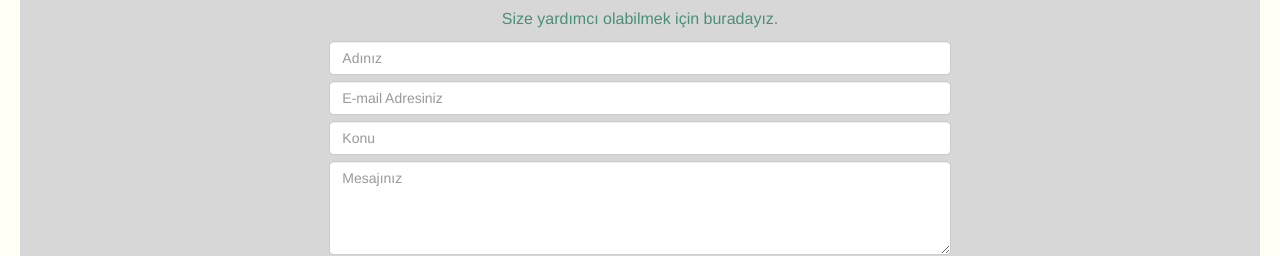
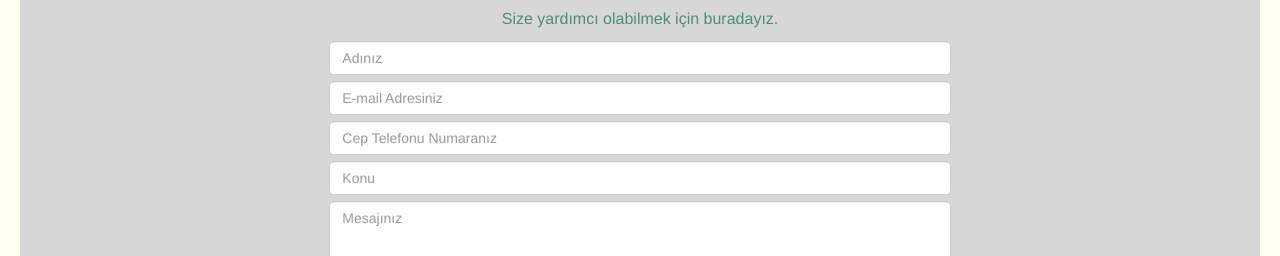
Before and after one commit to beratisahin/arsivsildir, a React (Create React App) app: page / in a window 1280 px wide. Shown: the part 3480-3736 px from the top of the page. Built offline with nearby package versions, Linux system fonts and the light colour scheme.

Commit message:
telefon no eklendi

```diff
--- a/src/components/contact-page/mail/Mail.js
+++ b/src/components/contact-page/mail/Mail.js
@@ -33,11 +33,13 @@ class Mail extends Component {
     this.state = {
       name: "",
       email: "",
+      number:"",
       subject: "",
       message: "",
       formErrors: {
         name: "",
         email: "",
+        number:"",
         subject: "",
         message: "",
       },
@@ -73,12 +75,13 @@ class Mail extends Component {
 
     if (formValid(this.state)) {
       // Handle form validation success
-      const { name, email, subject, message } = this.state;
+      const { name, email,number, subject, message } = this.state;
 
       // Set template params
       let templateParams = {
         name: name,
         email: email,
+        number:number,
         subject: subject,
         message: message,
       };
@@ -96,6 +99,7 @@ class Mail extends Component {
         --SUBMITTING--
         Name: ${name}
         Email: ${email}
+        Number: ${number}
         Subject: ${subject}
         Message: ${message}
       `);
@@ -114,6 +118,7 @@ class Mail extends Component {
     this.setState({
       name: "",
       email: "",
+      number:"",
       subject: "",
       message: "",
     });
@@ -133,6 +138,9 @@ class Mail extends Component {
           ? ""
           : "Please enter a valid email address.";
         break;
+      case "number":
+          formErrors.number = value.length < 1 ? "Please enter a number." : "";
+          break;
       case "subject":
         formErrors.subject = value.length < 1 ? "Please enter a subject." : "";
         break;
@@ -229,6 +237,24 @@ class Mail extends Component {
                 <br/>
                 <div className="col-12">
                   <input
+                    type="number"
+                    name="number"
+                    value={this.state.number}
+                    className={`form-control formInput ${
+                      formErrors.number.length > 0 ? "error" : null
+                    }`}
+                    onChange={this.handleChange}
+                    placeholder="Cep Telefonu Numaranız"
+                    noValidate
+                  ></input>
+                  {formErrors.number.length > 0 && (
+                    <span className="errorMessage">{formErrors.number}</span>
+                  )}
+                </div>
+                <br/>
+                <br/>
+                <div className="col-12">
+                  <input
                     type="subject"
                     name="subject"
                     value={this.state.subject}
```
